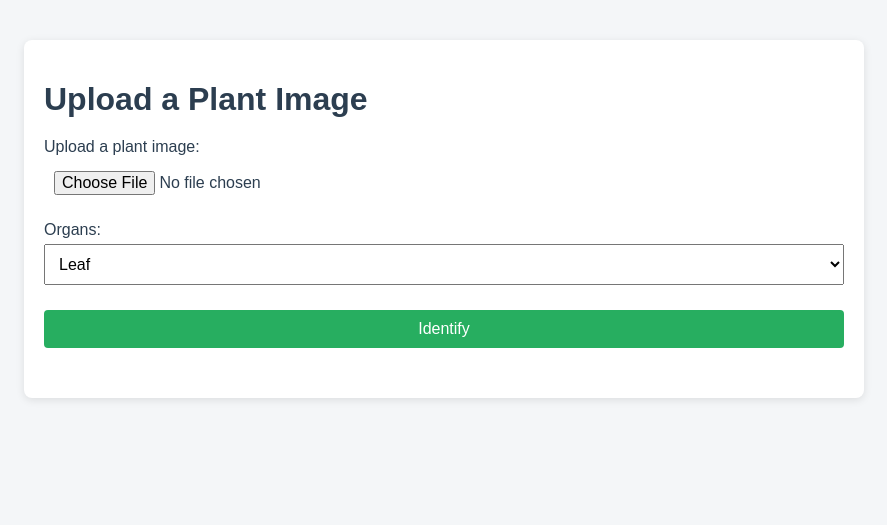
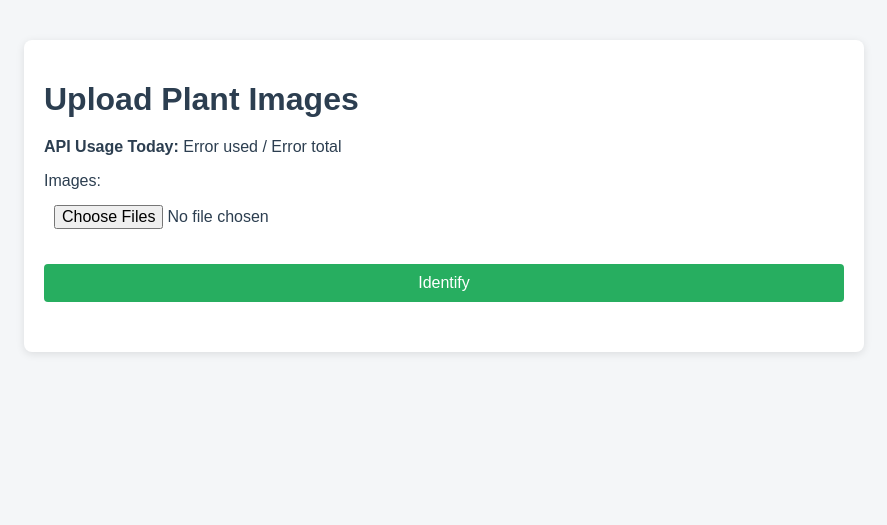
Before and after one commit to jsenellart/geotrees, a Django app: page /identify/ in a window 1280 px wide. Shown: the top 525 px of the page, without its empty margins (196-1083 px from the left). Run offline with Django 5.2, Linux system fonts and the light colour scheme.

Commit message:
#5 added multi file support and made the organs selection automatic instead

```diff
--- a/core/forms.py
+++ b/core/forms.py
@@ -1,13 +1,28 @@
 from django import forms
+from django.core.exceptions import ValidationError
+
+class MultiFileInput(forms.ClearableFileInput):
+    allow_multiple_selected = True
+
+class MultiFileField(forms.FileField):
+    widget = MultiFileInput
+
+    def to_python(self, data):
+        """
+        data will be either:
+         - a single UploadedFile
+         - OR a list of UploadedFile if multiple
+        We normalize to a list.
+        """
+        if not data:
+            return []
+        return data if isinstance(data, list) else [data]
+
+    def validate(self, value):
+        """ value is always a list here """
+        super(forms.FileField, self).validate(value)
+        if not value:
+            raise ValidationError("No files were submitted.")
 
 class ImageUploadForm(forms.Form):
-    image = forms.ImageField(label="Upload a plant image")
-    organs = forms.ChoiceField(
-        choices=[
-            ('leaf', 'Leaf'),
-            ('flower', 'Flower'),
-            ('fruit', 'Fruit'),
-            ('bark', 'Bark'),
-        ],
-        required=False
-    )
+    images = MultiFileField(required=True)
--- a/core/templates/plantnet_upload.html
+++ b/core/templates/plantnet_upload.html
@@ -7,7 +7,11 @@
 </head>
 <body>
   <div class="container">
-        <h1>Upload a Plant Image</h1>
+    <h1>Upload Plant Images</h1>
+
+    {% if request_count and remaining_quota %}
+      <p><strong>API Usage Today:</strong> {{ request_count }} used / {{ remaining_quota }} total</p>
+    {% endif %}
 
     {% if error %}
       <p class="error">{{ error }}</p>
@@ -28,7 +32,7 @@
             <strong>Common Names:</strong> {{ result.species.commonNames|join:", " }}<br>
             <strong>Confidence:</strong> {{ result.score|floatformat:2 }}%<br>
             {% if result.images %}
-                            <img src="{{ result.images.0.url.m }}" alt="Plant image" width="200">
+              <img src="{{ result.images.0.url.m }}" alt="" width="200">
             {% endif %}
           </li>
         {% endfor %}
--- a/core/utils/plantnet_utils.py
+++ b/core/utils/plantnet_utils.py
@@ -1,6 +1,7 @@
 import requests
 import mimetypes
 from typing import List, Tuple, IO
+from datetime import datetime
 from django.conf import settings
 
 def prepare_files(files_in: List[IO]) -> List[Tuple[str, Tuple[str, IO, str]]]:
@@ -27,7 +28,13 @@ def get_plantnet_response(images : List[IO],
                           organs_type : List[str] = [])-> requests.Response :
     """function used for getting the entire response of the
     query depending on the given image path"""
-    return requests.post(settings.PLANTNET_API_URL,
+    return requests.post(settings.PLANTNET_API_IDENTIFY_URL,
             params=settings.PLANTNET_API_PARAMS,
             files=prepare_files(images),
             data={"organs" : organs_type})
+
+def get_plantnet_quota()-> requests.Response:
+    """function used for getting the entire response of the quota query"""
+    return requests.get(settings.PLANTNET_API_QUOTA_URL,
+            params={"api-key": settings.PLANTNET_API_PARAMS.get("api-key"),
+                    "day": datetime.today().strftime('%Y-%m-%d')})
--- a/core/views.py
+++ b/core/views.py
@@ -3,12 +3,10 @@ from core.models import Tree
 from .serializers import TreeGeoSerializer
 from django.contrib.gis.geos import Polygon
 from django.shortcuts import render
-from django.http import JsonResponse
-import tempfile
 from django.shortcuts import render
 from .forms import ImageUploadForm
 
-from core.utils.plantnet_utils import get_plantnet_response
+from core.utils.plantnet_utils import get_plantnet_response, get_plantnet_quota
 
 def map_view(request):
     return render(request, 'trees/map.html')
@@ -44,32 +42,37 @@ def destroy(self, request, *args, **kwargs):
         return super().destroy(request, *args, **kwargs)
 
 
+def plantnet_upload_view(request):
+    form = ImageUploadForm(request.POST or None, request.FILES or None)
+    results = None
+    error   = None
 
-def plantnet_upload_view(request):
-    result_data = None
-    error_message = None
-
-    if request.method == 'POST':
-        form = ImageUploadForm(request.POST, request.FILES)
-        if form.is_valid():
-            image_file = form.cleaned_data['image']
-            organ = form.cleaned_data.get('organs')
-
-            try:
-                response = get_plantnet_response([image_file], [organ])
-                if response.status_code == 200:
-                    result_data = response.json().get("results", [])
-                else:
-                    error_message = f"API Error {response.status_code}: {response.text}"
-            except Exception as e:
-                error_message = str(e)
+    if request.method == 'POST' and form.is_valid():
+        image_files = form.cleaned_data['images']
+        organ       = ["auto" for i in range(len(image_files))]
+        try:
+            resp = get_plantnet_response(image_files, organ)
+            if resp.status_code == 200:
+                results = resp.json().get("results", [])
+            else:
+                error = f"API Error {resp.status_code}: {resp.text}"
+        except Exception as e:
+            error = str(e)
+    try:
+        qr = get_plantnet_quota()
+        if qr.status_code == 200:
+            q = qr.json()
+            used      = q.get("count",    {}).get("identify", "N/A")
+            remaining = q.get("remaining", {}).get("identify", "N/A")
         else:
-            error_message = "Invalid form submission."
-    else:
-        form = ImageUploadForm()
+            used = remaining = "N/A"
+    except Exception:
+        used = remaining = "Error"
 
     return render(request, 'plantnet_upload.html', {
-        'form': form,
-        'results': result_data,
-        'error': error_message
+        'form':            form,
+        'results':         results,
+        'error':           error,
+        'request_count':   used,
+        'remaining_quota': remaining,
     })
```
Lines whose indentation alone changed are shown as unchanged.
